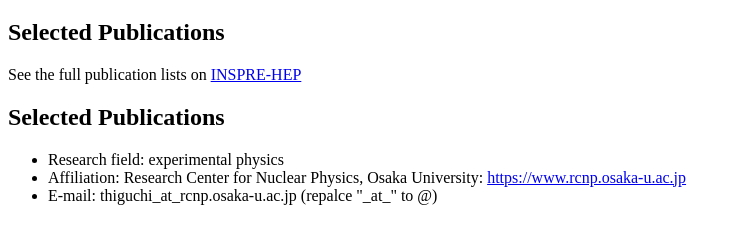
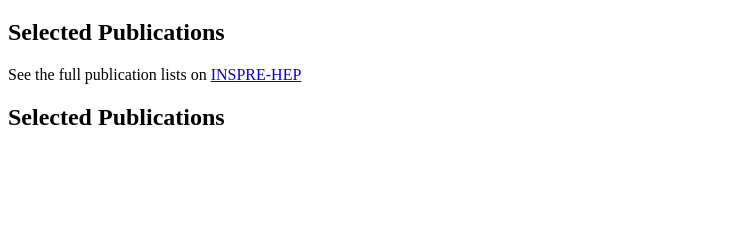
Before and after one commit to takashi-higuchi/takashi-higuchi.github.io, a plain HTML site: page publications.html in a window 1280 px wide. Shown: the part 87-330 px from the top of the page, without its empty margins (0-741 px from the left). Drawn offline with nearby package versions, Linux system fonts and the light colour scheme.

Commit message:
Update publications.html

```diff
--- a/publications.html
+++ b/publications.html
@@ -24,20 +24,7 @@
 				<h2>Selected Publications</h2>
           See the full publication lists on  <a href="https://inspirehep.net/authors/1717592"> INSPRE-HEP  </a>
         <h2>Selected Publications</h2>
-    		</div><!-- /.blurb -->
-			<ul>
-        		<li>Research field: experimental physics </li>
-				<li>Affiliation: Research Center for Nuclear Physics, Osaka University: <a href="https://www.rcnp.osaka-u.ac.jp"> https://www.rcnp.osaka-u.ac.jp </a>  </li>
-				<li>E-mail: thiguchi_at_rcnp.osaka-u.ac.jp (repalce "_at_" to @) </li>
-			</ul>
 
-			<!-- Example of the use of Mathjax -->
-			<!-- <p>
-				When \(a \ne 0\), there are two solutions to \(ax^2 + bx + c = 0\) and they are
-				\[x = {-b \pm \sqrt{b^2-4ac} \over 2a}.\]
-			  </p> -->
-
-		</div><!-- /.container -->
 
 
 
```
